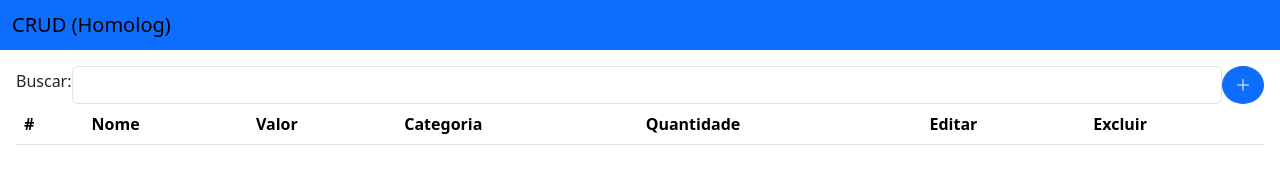
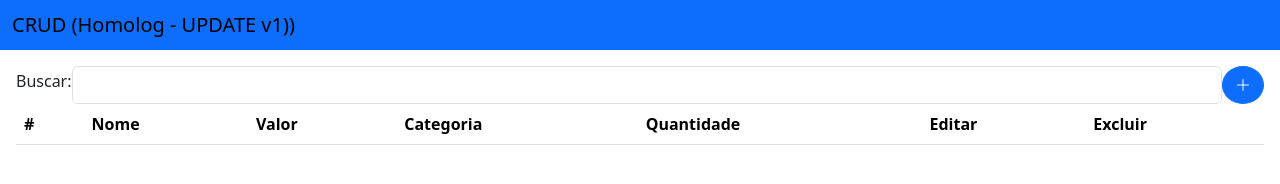
Before and after one commit to lucaslpdacosta/nuvem-frontend, a plain HTML site: page index.html in a window 1280 px wide. Drawn offline with nearby package versions, Linux system fonts and the light colour scheme; no server answers.

Commit message:
update index.html

```diff
--- a/index.html
+++ b/index.html
@@ -17,7 +17,7 @@
 
     <nav class="navbar bg-primary">
         <div class="container-fluid">
-            <span class="navbar-brand mb-0 h1">CRUD (Homolog)</span>
+            <span class="navbar-brand mb-0 h1">CRUD (Homolog - UPDATE v1))</span>
         </div>
     </nav>
 
```
